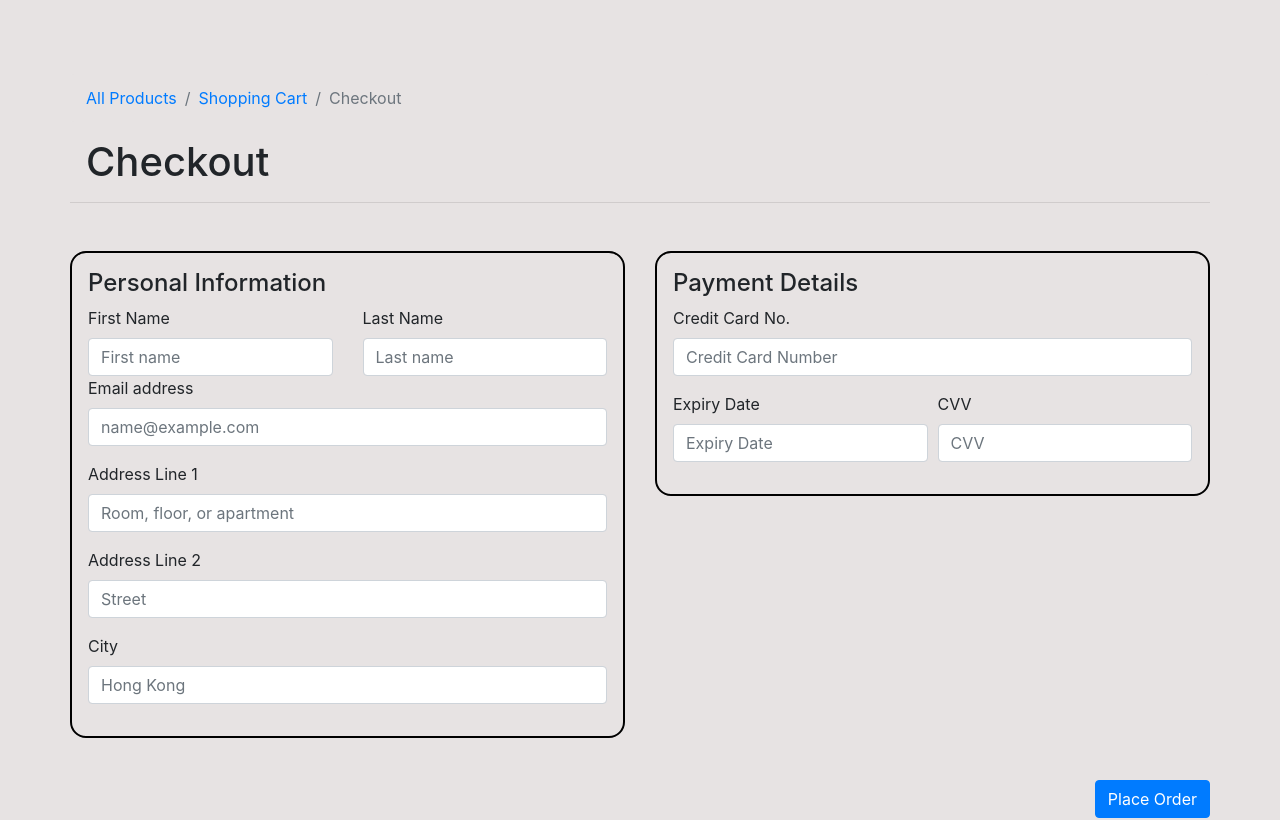
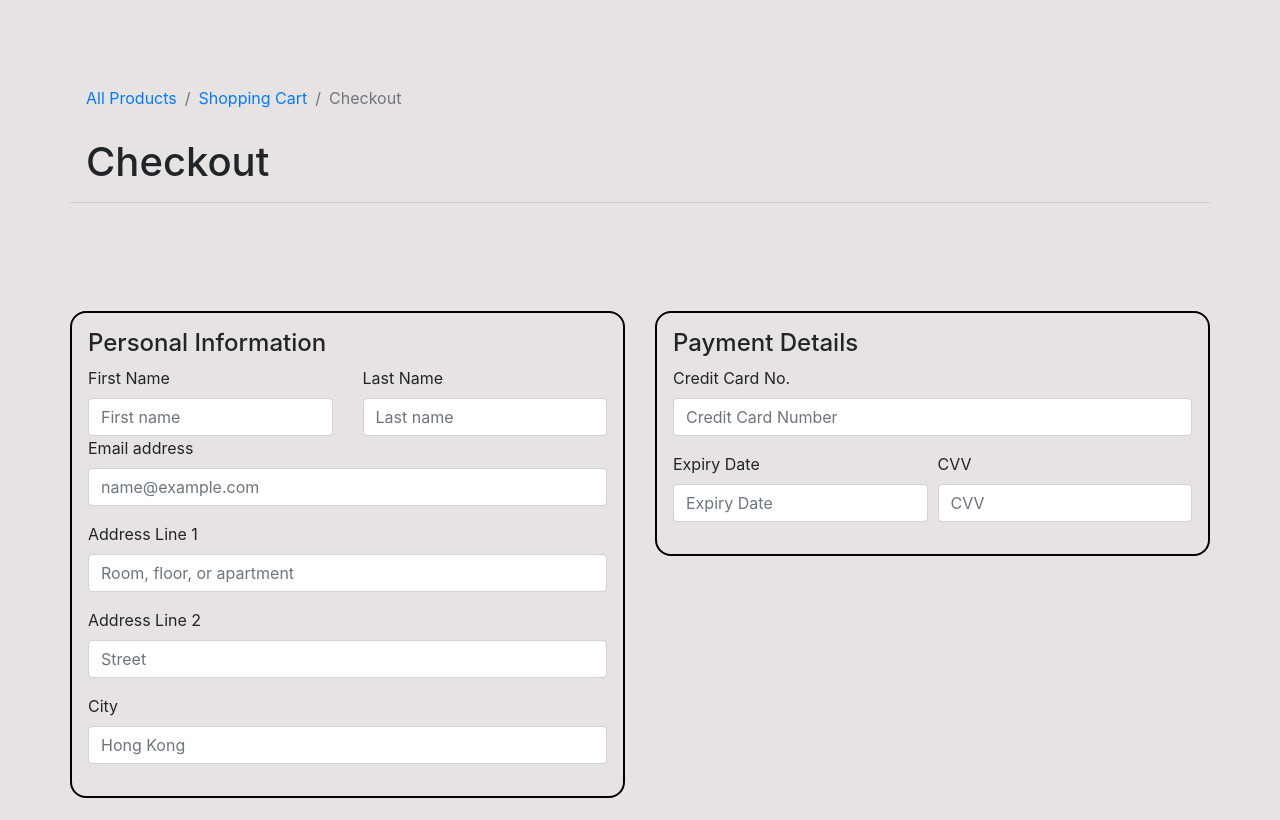
Before and after one commit to laiki961/eCommerce-frontend, a React (Create React App) app: page /#/checkout/1 in a window 1280 px wide. Shown: the top 820 px of the page. Built offline with nearby package versions, Linux system fonts and the light colour scheme; no server answers.

Commit message:
fixed detail page css

```diff
--- a/src/ui/page/CheckoutPage/index.tsx
+++ b/src/ui/page/CheckoutPage/index.tsx
@@ -85,7 +85,7 @@ class CheckoutPage extends React.Component<Props, State>{
             }
         }
         return (
-            <section>
+            <section id="checkoutSection">
                 <CartList
                     shouldEnableQuantityButton={false}
                     shouldShowRemoveButton={false}
@@ -93,9 +93,8 @@ class CheckoutPage extends React.Component<Props, State>{
                 />
                 <hr/>
                 <div className="price checkout">
-                    <span className="priceTotal checkout">Total: </span>
-                    <span className="priceTag checkout">HK$ </span>
-                    {this.state.transaction.total}
+                    <div id="checkoutTotal"><span className="priceTotal checkout">Total</span></div>
+                    <div id="checkoutPrice"><span className="priceTag checkout">HK$ </span>{this.state.transaction.total}</div>
                 </div>
             </section>
         )
@@ -136,7 +135,7 @@ class CheckoutPage extends React.Component<Props, State>{
                     <h1 className="checkout">Checkout</h1>
                     {this.renderProductList()}
                     <hr/>
-                    <div>
+                    <div id="checkoutInfo">
                         <Row>
                         <Col>
                             <div className="billingInformation">
--- a/src/ui/page/CheckoutPage/style.css
+++ b/src/ui/page/CheckoutPage/style.css
@@ -14,6 +14,9 @@
 
 .price.checkout{
     font-size: 35px;
+    position: absolute;
+    right: 0px;
+    padding-right: 16px;
 }
 
 .priceTag.checkout{
@@ -28,3 +31,11 @@
     text-align: right;
     margin-bottom: 20px;
 }
+
+#checkoutSection{
+    position: relative;
+}
+
+#checkoutInfo{
+    padding-top: 60px;
+}
```
